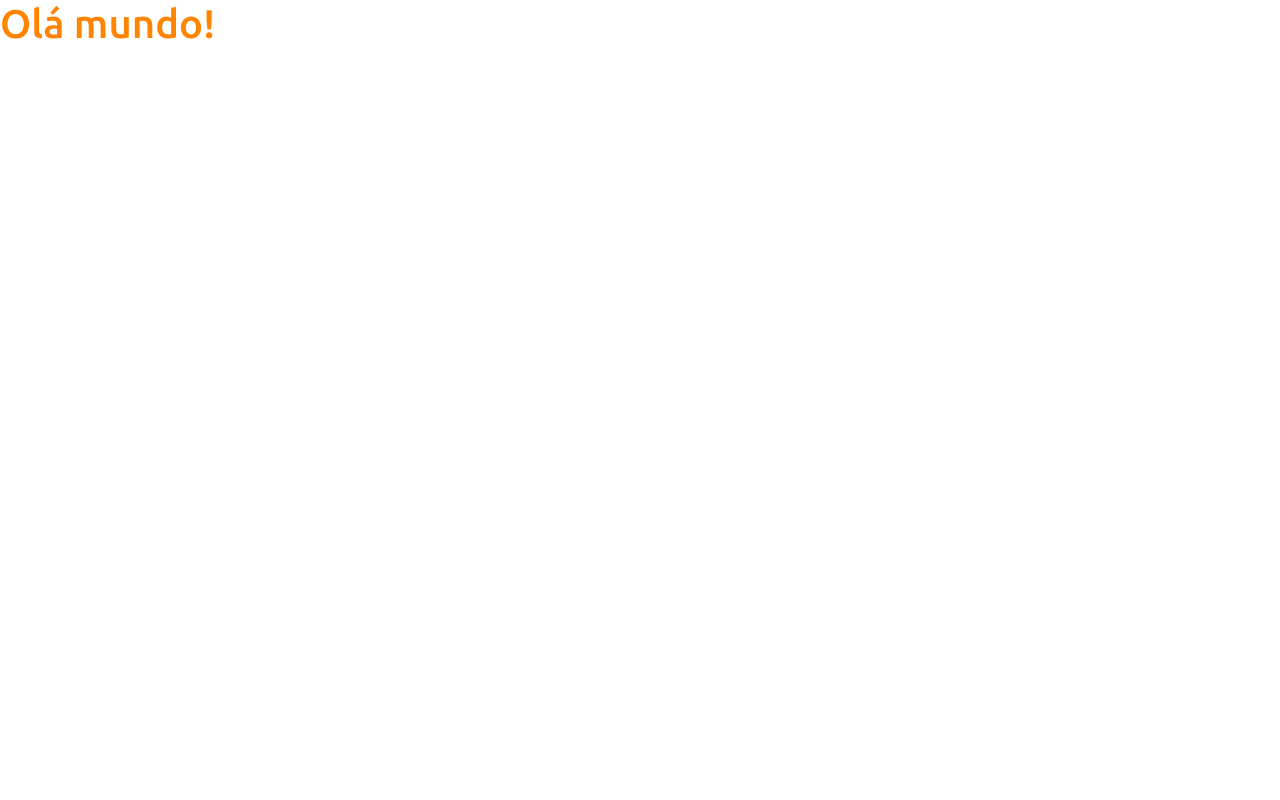
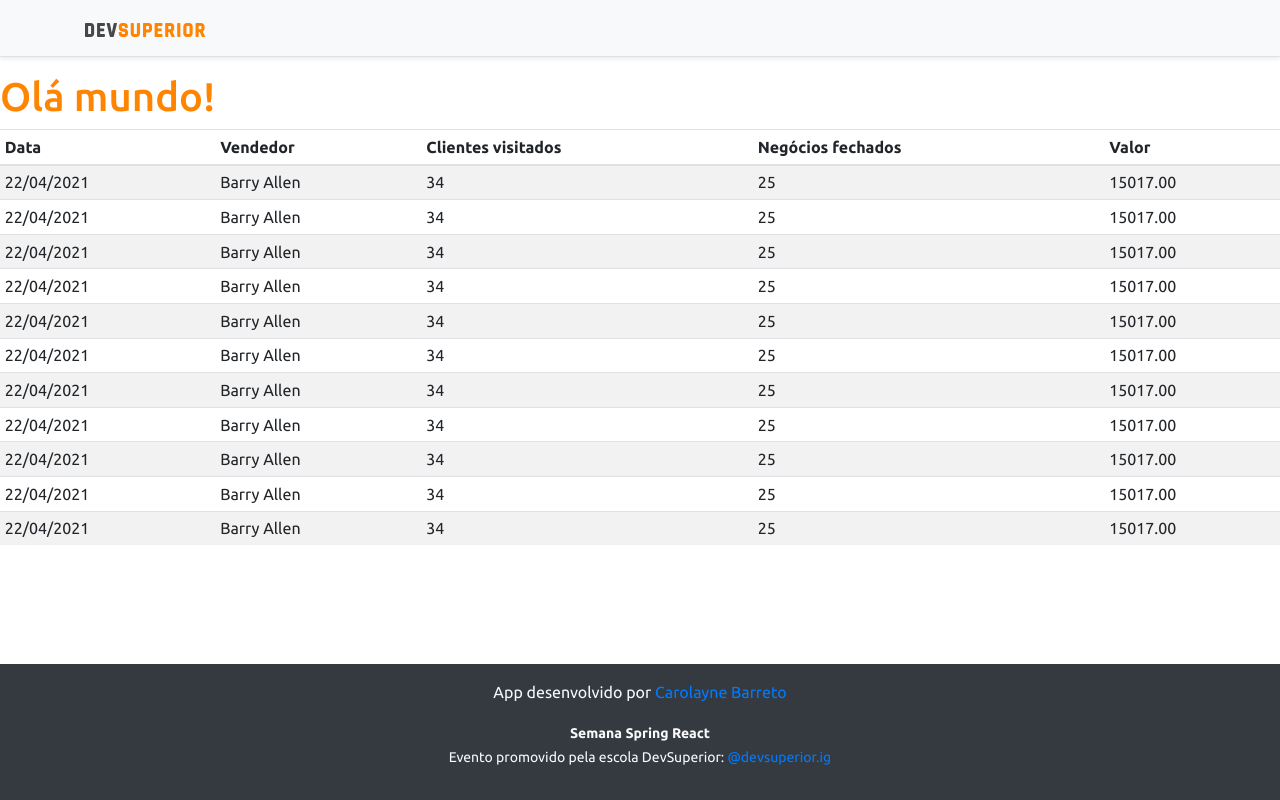
Before and after one commit to Carolaynebarret/projeto-sds3, a React (Create React App) app in the folder frontend/: page / in a window 1280 px wide. Built offline with nearby package versions, Linux system fonts and the light colour scheme.

Commit message:
Basic static components

```diff
--- a/frontend/src/App.tsx
+++ b/frontend/src/App.tsx
@@ -1,10 +1,19 @@
+import DataTable from "components/DataTable";
+import Footer from "components/Footer";
+import NavBar from "components/NavBar";
 
 function App() {
   return (
+   <>
+    <NavBar />
     <div >
       <h1 className="text-primary">Olá mundo!</h1>
-    </div>
-  );
+
+      <DataTable />
+        </div>
+        <Footer />
+    </>
+    );
 }
 
 export default App;
--- /dev/null
+++ b/frontend/src/components/DataTable/index.tsx
@@ -0,0 +1,89 @@
+const DataTable = ()=> {
+    return (
+        <div className="table-responsive">
+        <table className="table table-striped table-sm">
+            <thead>
+                <tr>
+                    <th>Data</th>
+                    <th>Vendedor</th>
+                    <th>Clientes visitados</th>
+                    <th>Negócios fechados</th>
+                    <th>Valor</th>
+                </tr>
+            </thead>
+            <tbody>
+                <tr>
+                    <td>22/04/2021</td>
+                    <td>Barry Allen</td>
+                    <td>34</td>
+                    <td>25</td>
+                    <td>15017.00</td>
+                </tr>
+                <tr>
+                    <td>22/04/2021</td>
+                    <td>Barry Allen</td>
+                    <td>34</td>
+                    <td>25</td>
+                    <td>15017.00</td>
+                </tr><tr>
+                    <td>22/04/2021</td>
+                    <td>Barry Allen</td>
+                    <td>34</td>
+                    <td>25</td>
+                    <td>15017.00</td>
+                </tr><tr>
+                    <td>22/04/2021</td>
+                    <td>Barry Allen</td>
+                    <td>34</td>
+                    <td>25</td>
+                    <td>15017.00</td>
+                </tr><tr>
+                    <td>22/04/2021</td>
+                    <td>Barry Allen</td>
+                    <td>34</td>
+                    <td>25</td>
+                    <td>15017.00</td>
+                </tr><tr>
+                    <td>22/04/2021</td>
+                    <td>Barry Allen</td>
+                    <td>34</td>
+                    <td>25</td>
+                    <td>15017.00</td>
+                </tr><tr>
+                    <td>22/04/2021</td>
+                    <td>Barry Allen</td>
+                    <td>34</td>
+                    <td>25</td>
+                    <td>15017.00</td>
+                </tr><tr>
+                    <td>22/04/2021</td>
+                    <td>Barry Allen</td>
+                    <td>34</td>
+                    <td>25</td>
+                    <td>15017.00</td>
+                </tr><tr>
+                    <td>22/04/2021</td>
+                    <td>Barry Allen</td>
+                    <td>34</td>
+                    <td>25</td>
+                    <td>15017.00</td>
+                </tr><tr>
+                    <td>22/04/2021</td>
+                    <td>Barry Allen</td>
+                    <td>34</td>
+                    <td>25</td>
+                    <td>15017.00</td>
+                </tr><tr>
+                    <td>22/04/2021</td>
+                    <td>Barry Allen</td>
+                    <td>34</td>
+                    <td>25</td>
+                    <td>15017.00</td>
+                </tr>
+            </tbody>
+        </table>
+    </div>
+    );
+}
+
+export default DataTable;
--- /dev/null
+++ b/frontend/src/components/Footer/index.tsx
@@ -0,0 +1,13 @@
+    const Footer = ()=> {
+        return (
+            <footer className="footer mt-auto py-3 bg-dark">
+    <div className="container">
+        <p className="text-light">App desenvolvido por <a href="https://github.com/Carolaynebarret" target="_blank" rel="noreferrer">Carolayne Barreto</a></p>
+        <p className="text-light"><small><strong>Semana Spring React</strong><br/>
+        Evento promovido pela escola DevSuperior: <a href="https://instagram.com/devsuperior.ig" target="_blank" rel="noreferrer">@devsuperior.ig</a></small></p>
+    </div>
+    </footer>
+        );
+    }
+
+    export default Footer;
--- /dev/null
+++ b/frontend/src/components/NavBar/index.tsx
@@ -0,0 +1,15 @@
+import ImgDsDark from 'assets/img/ds-dark.svg';
+
+const NavBar = ()=> {
+    return (
+        <div className="d-flex flex-column flex-md-row align-items-center p-3 px-md-4 mb-3 bg-light border-bottom shadow-sm">
+        <div className="container">
+          <nav className="my-2 my-md-0 mr-md-3">
+            <img src={ImgDsDark} alt="DevSuperior" width="120" />
+          </nav>
+        </div>
+      </div>
+    );
+  }
+
+  export default NavBar;
```
Also changed, not shown: frontend/src/assets/img/ds-dark.svg (added).
